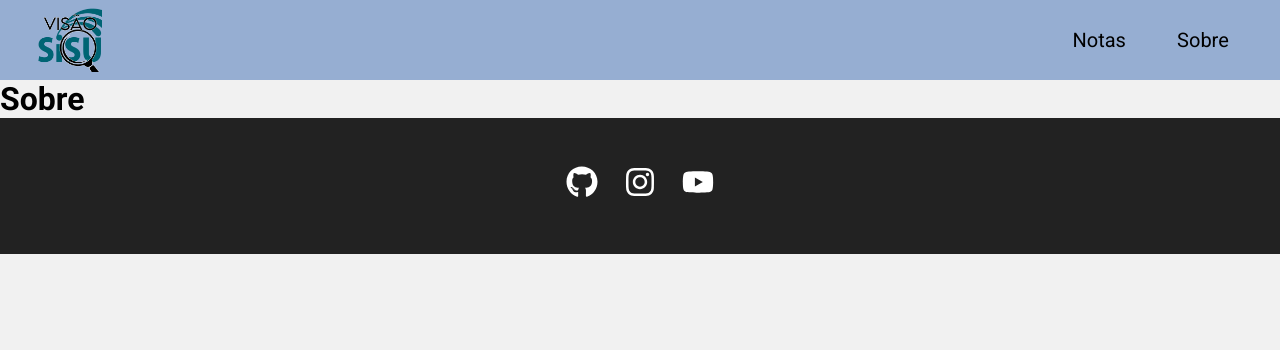
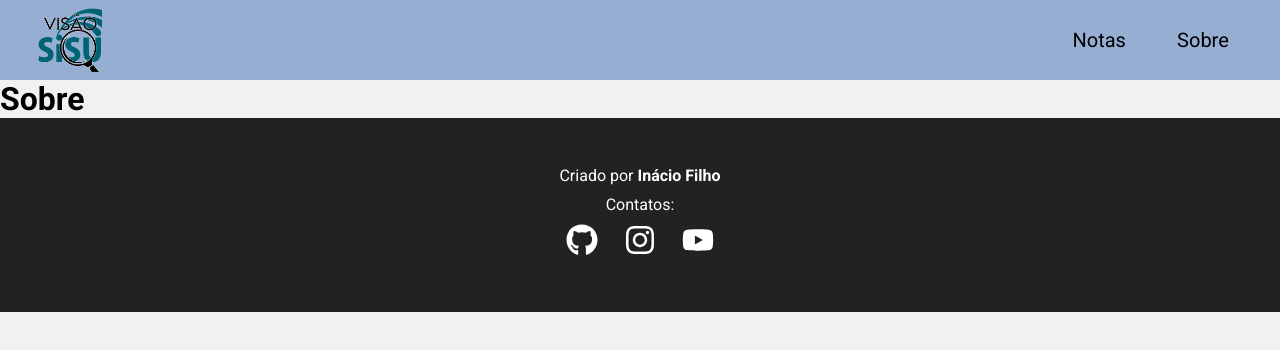
Before and after one commit to inaciolimaf/VisaoSISU, a React (Vite) app in the folder Frontend/visaosisu/: page /about in a window 1280 px wide. Shown: the top 350 px of the page. Built offline with nearby package versions, Linux system fonts and the light colour scheme.

Commit message:
Mexendo no footer

```diff
--- a/Frontend/visaosisu/src/components/Footer.jsx
+++ b/Frontend/visaosisu/src/components/Footer.jsx
@@ -3,6 +3,8 @@ import {FaGithub, FaInstagram, FaYoutube} from "react-icons/fa"
 import styles from "./Footer.module.css"
 function Footer(props){
     return (<footer className={styles.footer}>
+        <p>Criado por <strong>Inácio Filho</strong></p>
+        <p>Contatos: </p>
         <ul className={styles.list}>
             <a target="_blank" href="https://github.com/inaciolimaf/VisaoSISU/tree/main">
                 <li>
--- a/Frontend/visaosisu/src/components/Footer.module.css
+++ b/Frontend/visaosisu/src/components/Footer.module.css
@@ -22,3 +22,6 @@
     color: #ffbb33;
     cursor: pointer;
 }
+p{
+    margin-bottom: 10px;
+}
--- /dev/null
+++ b/Frontend/visaosisu/src/components/pages/About.module.css
@@ -0,0 +1,6 @@
+.sobre{
+    margin: 20px;
+}
+p{
+    font-size: 1.3em;
+}
```
